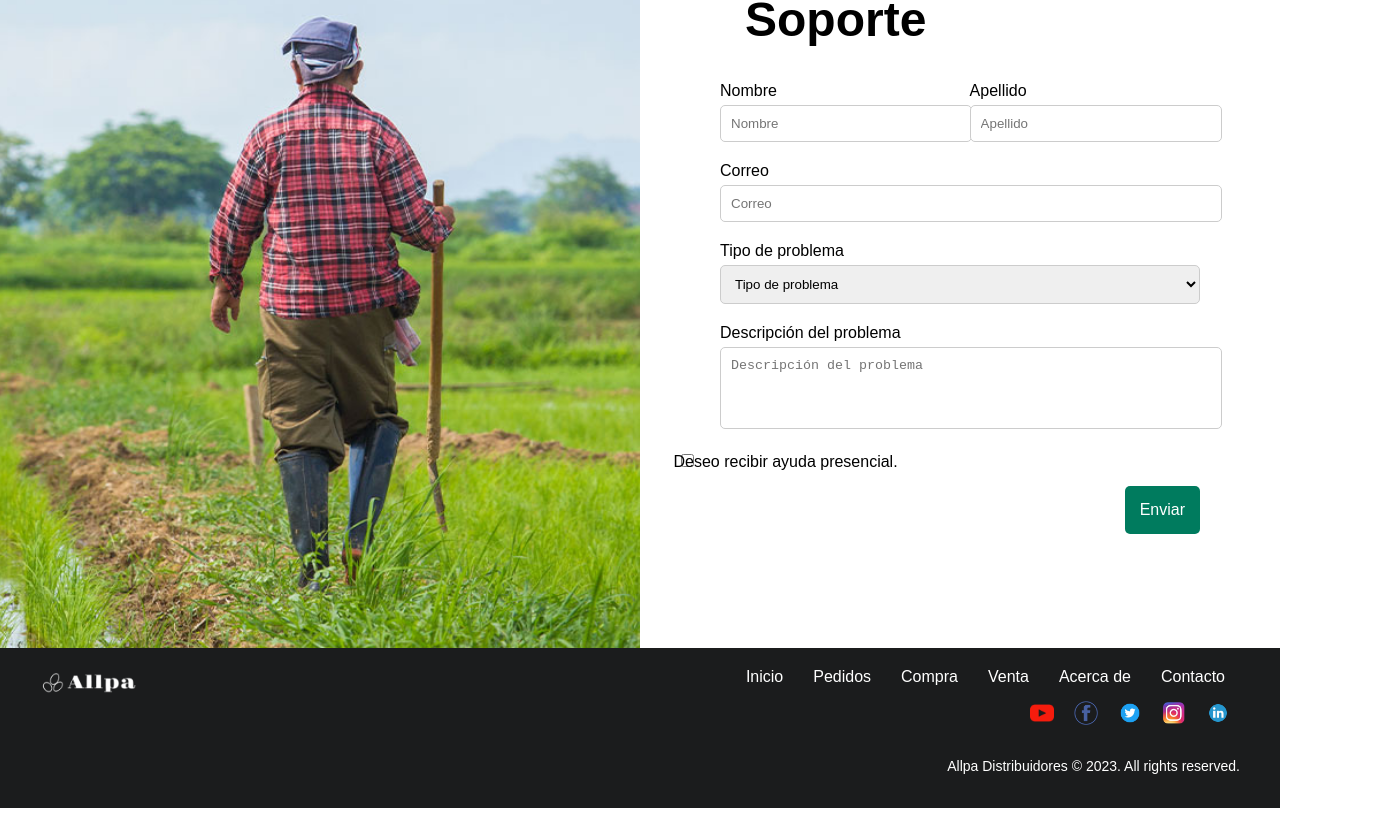
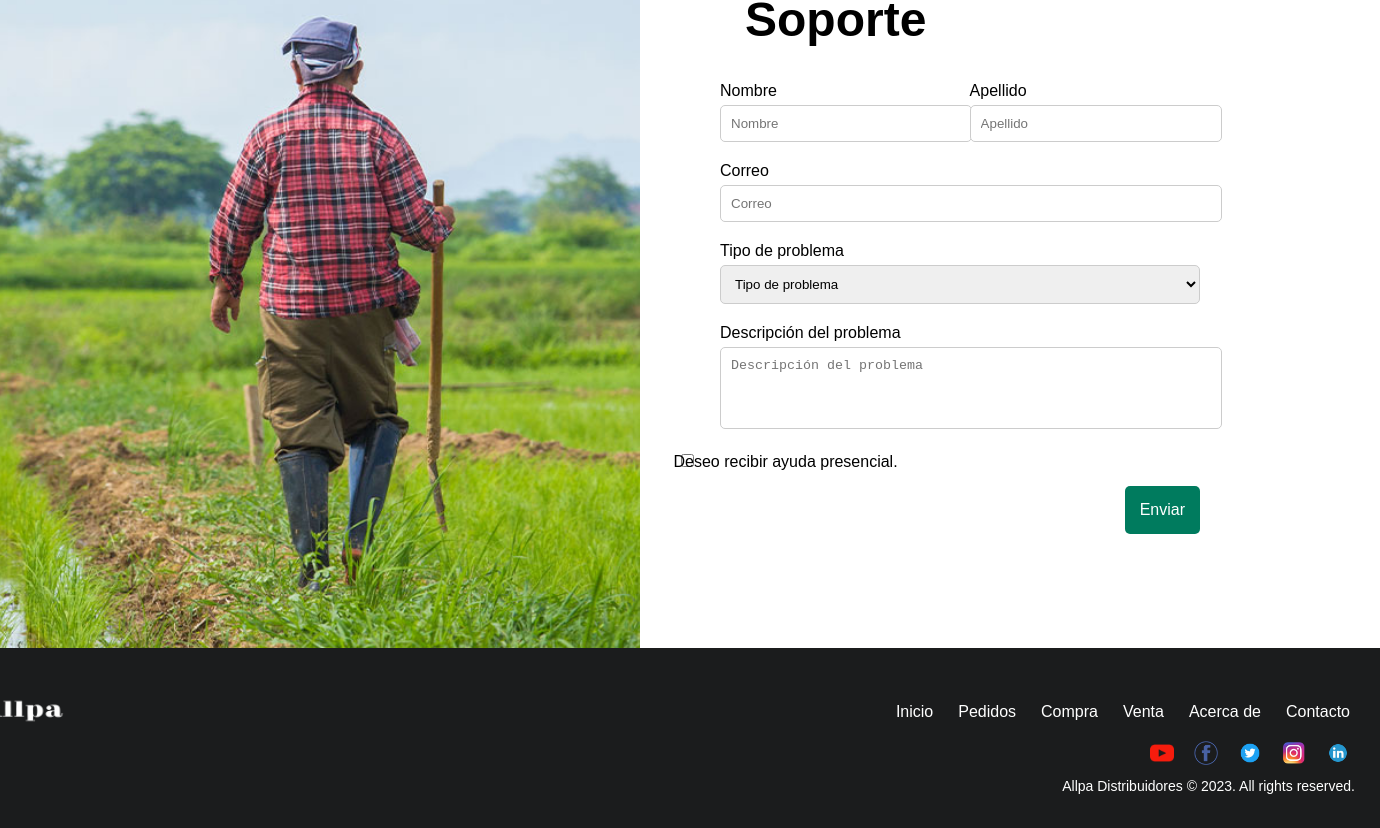
Before and after one commit to RodrigoAGA/Ing.-Soft.-2---Grupo-4, a React (Create React App) app: page /soporte in a window 1280 px wide. Shown: the part 152-980 px from the top of the page, 1380 px wide, since content can reach past the window. Built offline with nearby package versions, Linux system fonts and the light colour scheme.

Commit message:
pequeños ajustes estilo footer

```diff
--- a/src/components/Footer.css
+++ b/src/components/Footer.css
@@ -6,7 +6,7 @@ body {
 .footer {
     background-color: #1b1c1d;
     color: #fff;
-    padding: 20px 0;
+    padding: 20px 50px;
     width: 100%;
 }
 
@@ -14,31 +14,42 @@ body {
     display: flex;
     justify-content: space-between;
     align-items: flex-start;
-    max-width: 1200px;
+    max-width: 1400px;
     margin: 0 auto;
 }
 
+.footer-left {
+    display: flex;
+    align-items: center;
+    margin-left: -100px;
+    margin-top: 25px;
+}
+
 .footer-left .footer-logo {
-    width: 100px;
+    height: 35px;
 }
 
 .footer-right {
     display: flex;
     flex-direction: column;
     align-items: flex-end;
+    margin-top: 25px;
+    margin-right: -30px;
 }
 
 .footer-links {
     list-style: none;
     padding: 0;
     margin: 0;
-    margin-bottom: 15px;
+    margin-top: 10px;
+    margin-bottom: 20px;
     text-align: right;
 }
 
 .footer-links li {
     display: inline;
     margin: 0 15px;
+    margin-right: 10px;
 }
 
 .footer-links a {
@@ -55,7 +66,7 @@ body {
 .social-icons {
     display: flex;
     justify-content: flex-end;
-    margin-bottom: 15px;
+    margin-bottom: -5px;
 }
 
 .social-icons a {
@@ -73,6 +84,7 @@ body {
 }
 
 .footer-rights {
+    margin-right: 5px;
     text-align: right;
     font-size: 14px;
 }
```
Lines whose indentation alone changed are shown as unchanged.
